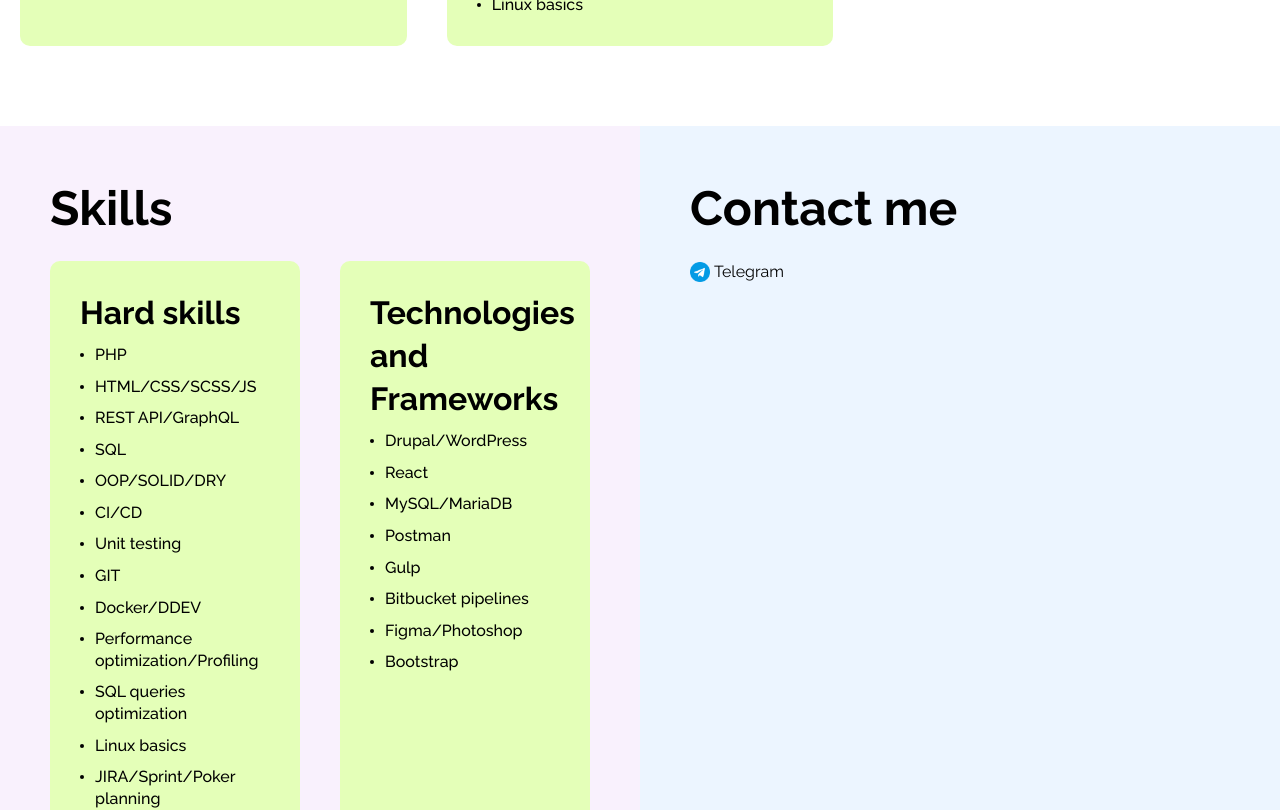
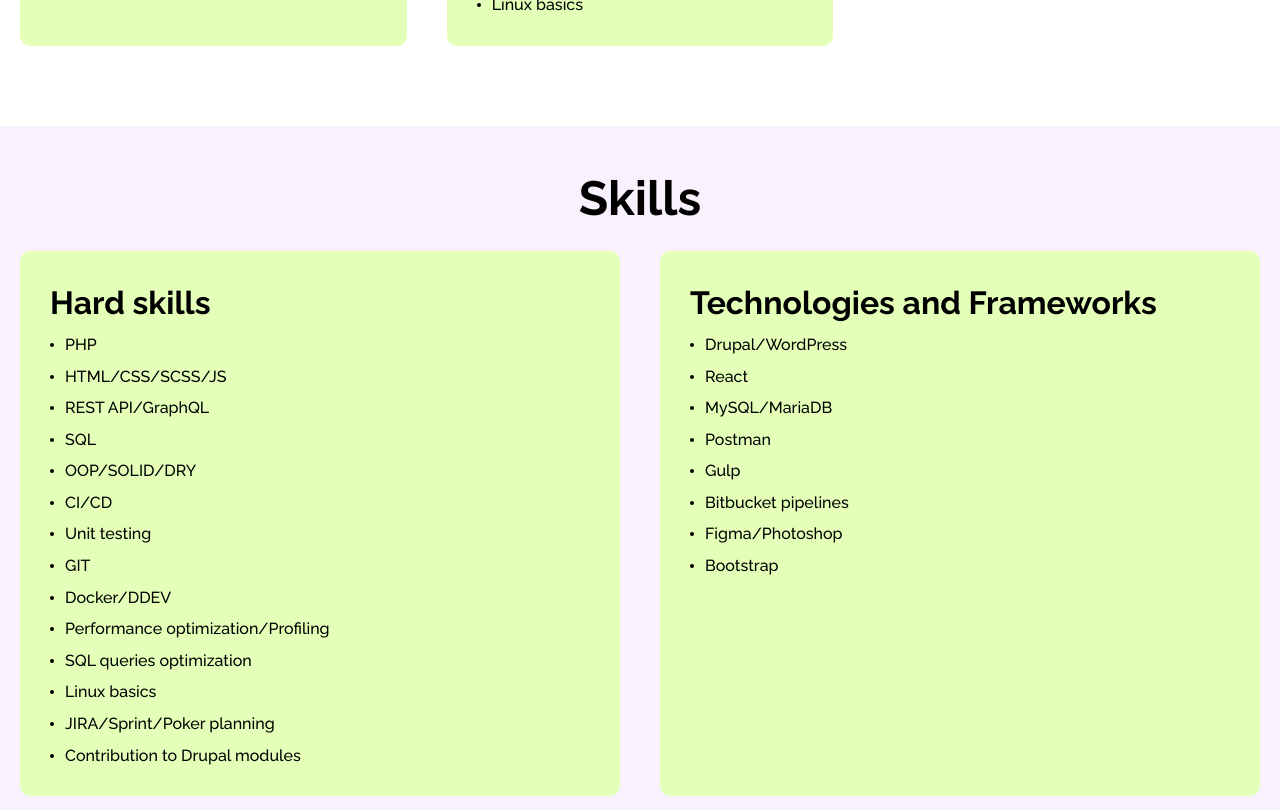
Before and after one commit to bovverCode/sobkevych, a Next.js app: page / in a window 1280 px wide. Shown: the part 2480-3290 px from the top of the page. Built offline with nearby package versions, Linux system fonts and the light colour scheme.

Commit message:
responsive

```diff
--- a/app/styles/Block/ContactBlock.module.scss
+++ b/app/styles/Block/ContactBlock.module.scss
@@ -5,6 +5,16 @@
     padding: 50px;
     &__dark {
         background: #09121d;
+    }
+    @media only screen and (max-width : 1400px) {
+        width: 100%;
+        padding: 40px 20px;
+        h2 {
+            text-align: center;
+        }
+    }
+    @media only screen and (max-width : 600px) {
+        padding: 20px;
     }
 }
 
@@ -17,4 +27,7 @@
         object-fit: contain;
         margin-right: 4px;
     }
+    @media only screen and (max-width : 1400px) {
+        justify-content: center;
+    }
 }
--- a/app/styles/Block/ExperienceBlock.module.scss
+++ b/app/styles/Block/ExperienceBlock.module.scss
@@ -22,4 +22,11 @@
 
         }
     }
+
+    @media only screen and (max-width : 1100px) {
+        width: calc(50% - 40px);
+    }
+    @media only screen and (max-width : 769px) {
+        width: calc(100% - 40px);
+    }
 }
--- a/app/styles/Block/Footer.module.scss
+++ b/app/styles/Block/Footer.module.scss
@@ -3,4 +3,7 @@
 .footer {
     display: flex;
     margin-top: 40px;
+    @media only screen and (max-width : 1400px) {
+        flex-direction: column;
+    }
 }
--- a/app/styles/Block/ServiceBlock.module.scss
+++ b/app/styles/Block/ServiceBlock.module.scss
@@ -19,4 +19,10 @@
     p {
         font-style: italic;
     }
+    @media only screen and (max-width : 1100px) {
+        width: calc(50% - 40px);
+    }
+    @media only screen and (max-width : 769px) {
+        width: calc(100% - 40px);
+    }
 }
--- a/app/styles/Block/SkillBlock.module.scss
+++ b/app/styles/Block/SkillBlock.module.scss
@@ -11,9 +11,22 @@
     &_row {
         @include row;
     }
+    @media only screen and (max-width : 1400px) {
+        width: 100%;
+        padding: 40px 20px;
+        h2 {
+            text-align: center;
+        }
+    }
+    @media only screen and (max-width : 600px) {
+        padding: 20px;
+    }
 }
 
 .skill_area {
     @include content-card;
     @include column2;
+    @media only screen and (max-width : 769px) {
+        width: calc(100% - 40px);
+    }
 }
--- a/app/styles/globals.scss
+++ b/app/styles/globals.scss
@@ -60,6 +60,9 @@ a {
 
 .block {
     padding: 40px 0;
+    @media only screen and (max-width : 600px) {
+      padding: 20px 0;
+    }
 }
 
 .container {
@@ -122,14 +125,23 @@ ul, ol {
 
 h2 {
   font-size: 48px;
+  @media only screen and (max-width : 769px) {
+      font-size: 32px;
+  }
 }
 
 h3 {
   font-size: 32px;
+  @media only screen and (max-width : 769px) {
+      font-size: 24px;
+  }
 }
 
 h4 {
   font-size: 24px;
+  @media only screen and (max-width : 769px) {
+      font-size: 18px;
+  }
 }
 
 .avatar {
```
